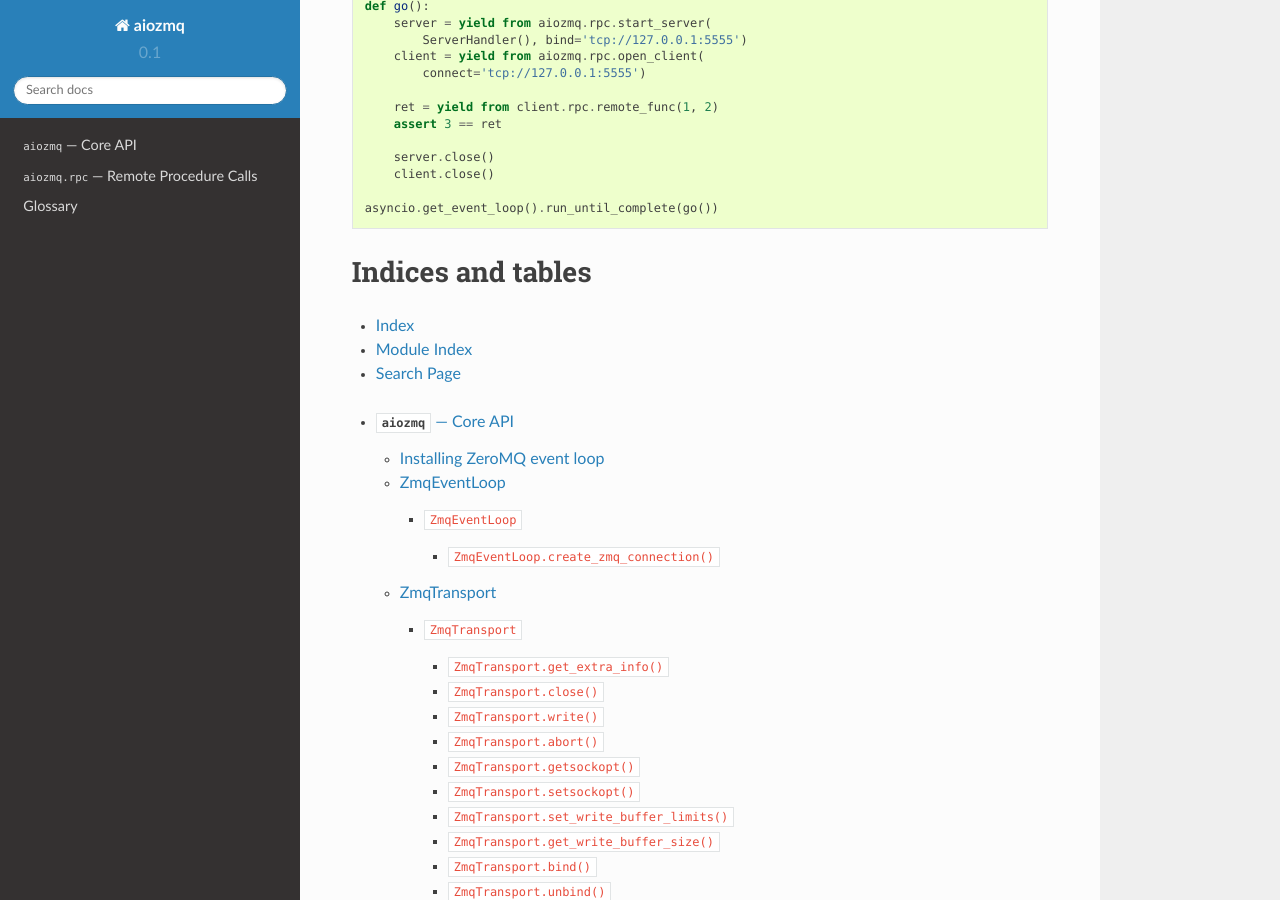
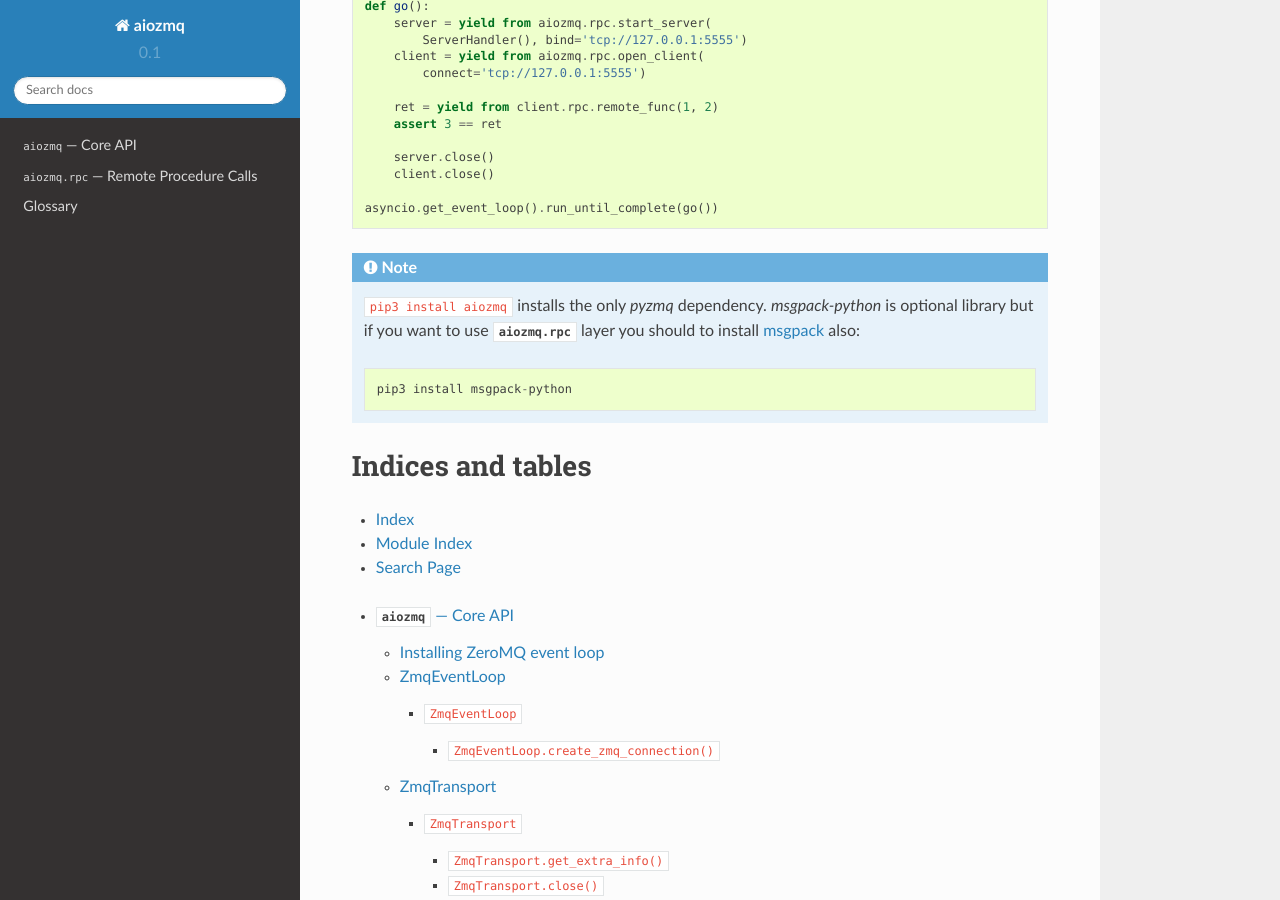
Before and after one commit to aio-libs/aiozmq, a Sphinx documentation site: the page built from docs/index.rst, in a window 1280 px wide and 900 px high, scrolled down 1887 px. Built offline with Sphinx 7.4.7 and the Read the Docs theme 2.0.0, drawn with Linux system fonts in a browser that asks for light colours; some of the changed text lies outside the part shown.

Commit message:
Add notes about manual installation of msgpack

```diff
--- a/docs/index.rst
+++ b/docs/index.rst
@@ -40,7 +40,7 @@ be installed (with pyzmq as dependency) by::
 Also probably you want to use :mod:`aiozmq.rpc`.
 
 RPC module is **optional** and requires :term:`msgpack`. You can
-install *msgpack* by::
+install *msgpack-python* by::
 
   pip3 install msgpack-python
 
@@ -115,6 +115,14 @@ After that you probably would like to use RPC::
 
     asyncio.get_event_loop().run_until_complete(go())
 
+.. note::
+
+   ``pip3 install aiozmq`` installs the only *pyzmq*
+   dependency. *msgpack-python* is optional library but if you want to
+   use :mod:`aiozmq.rpc` layer you should to install :term:`msgpack`
+   also::
+
+       pip3 install msgpack-python
 
 
 Indices and tables
--- a/docs/rpc.rst
+++ b/docs/rpc.rst
@@ -33,6 +33,10 @@ please feel free to build your own implementation on top of the
 This module uses :term:`ZeroMQ` *DEALER*/*ROUTER* sockets and custom
 communication protocol (which uses :term:`msgpack` by the way).
 
+.. warning:: :mod:`aiozmq.rpc` module is **optional** and requires
+   :term:`msgpack`. You can install *msgpack-python* by::
+
+       pip3 install msgpack-python
 
 .. _aiozmq-rpc-client:
 
```
